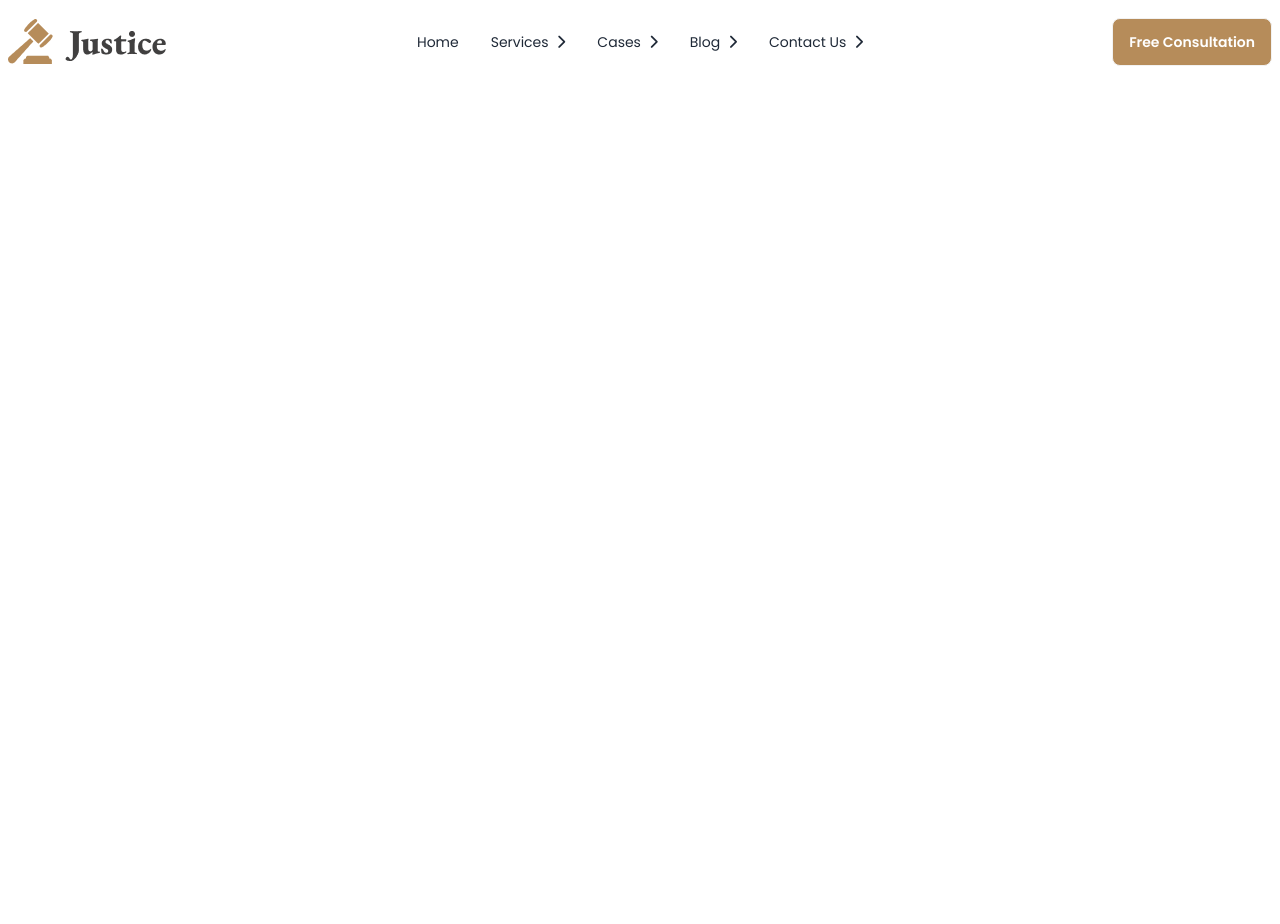
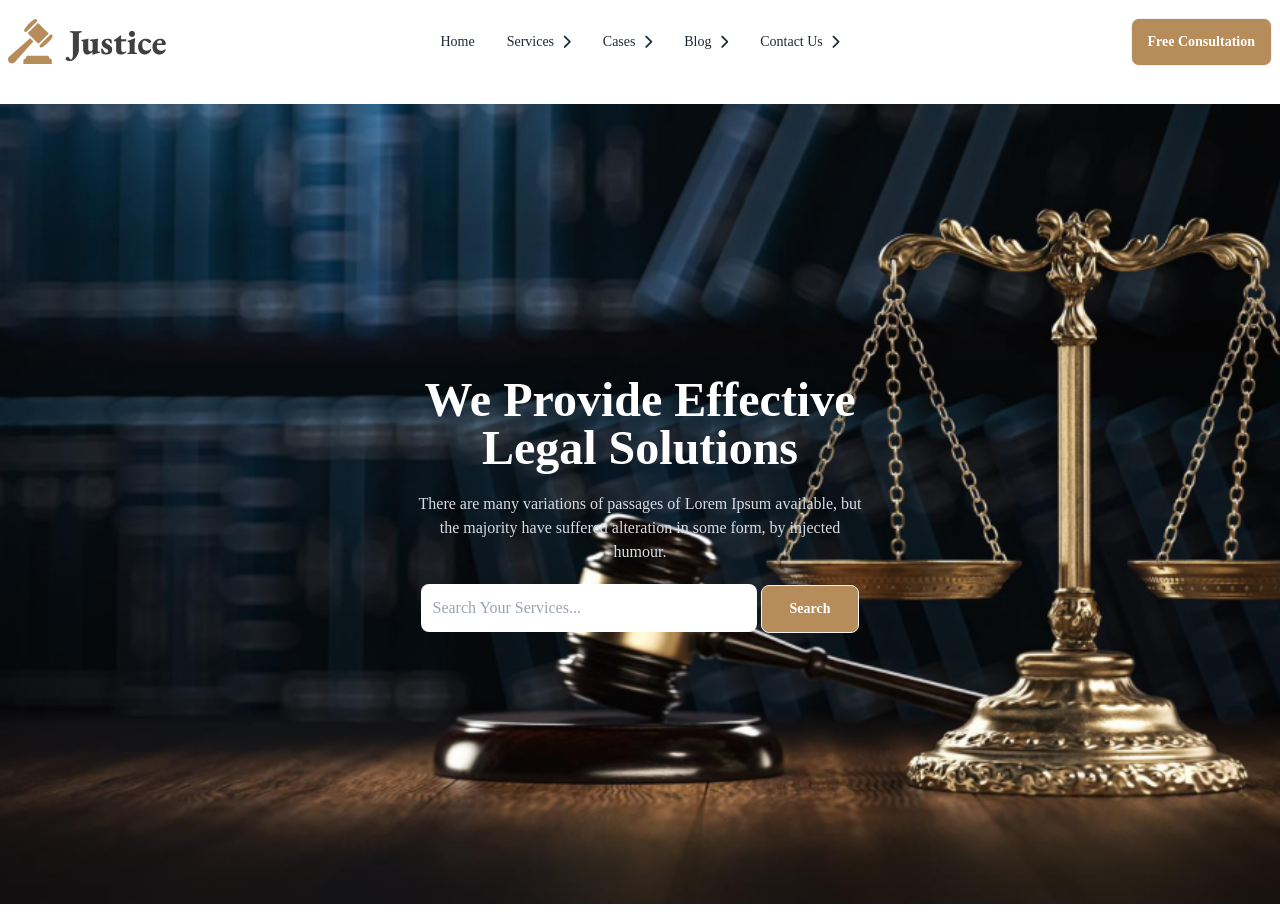
Before and after one commit to probeshnath/legal-solution-tailwindcss, a plain HTML site: page index.html in a window 1280 px wide. Before the commit the page ends 800 px from the top, so only its background shows below. Drawn offline with nearby package versions, Linux system fonts and the light colour scheme.

Commit message:
Bannar section Done

```diff
--- a/index.html
+++ b/index.html
@@ -15,7 +15,10 @@
     <script src="https://cdn.tailwindcss.com"></script>
     <style>
         .pop-font{
-            font-family: Poppins;
+            font-family: Poppins sans-serif;
+        }
+        .garamond-font{
+            font-family: EB Garamond sans-serif;
         }
     </style>
 </head>
@@ -59,6 +62,19 @@
         </nav>
 
         <!-- Bannar Section -->
+        <section class="garamond-font max-w-screen-xl mx-auto my-5 garamond-font ">
+            <div class="hero min-h-screen" style="background-image: url('./images/banner.png');">
+                <div class=""></div>
+                <div class="hero-content text-center text-neutral-content">
+                  <div class="max-w-md">
+                    <h1 class="mb-5 text-5xl font-bold text-white">We Provide Effective Legal Solutions</h1>
+                    <p class="mb-5">There are many variations of passages of Lorem Ipsum available, but the majority have suffered alteration in some form, by injected humour.</p>
+                    <input type="text" class="p-3 w-3/4 rounded-lg text-[#A0A0A0] outline-none" placeholder="Search Your Services...">
+                    <button class="btn px-7 bg-[#B68C5A] text-white capitalize hover:text-black hover:border-white hover:bg-white outline-none">Search</button>
+                  </div>
+                </div>
+              </div>
+        </section>
     </header>
 
     <!-- main part -->
```
